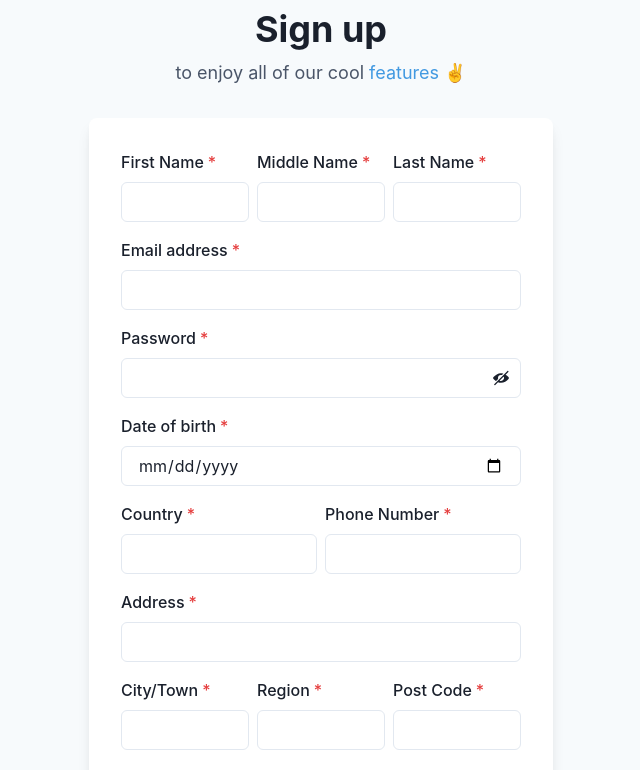
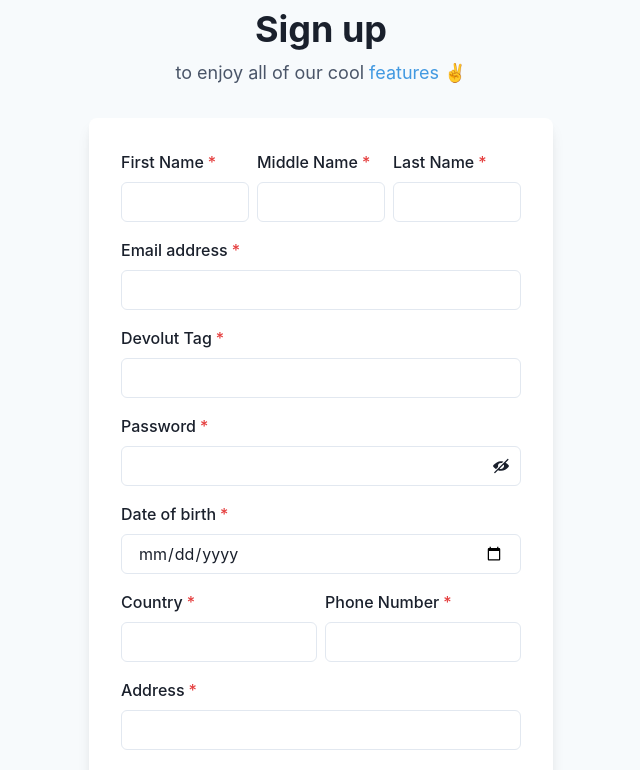
Before and after one commit to codingburgas/devolut, a Next.js app in the folder devolut-front-end/: page /sign-up in a window 1280 px wide. Shown: the top 770 px of the page, without its empty margins (319-959 px from the left). Built offline with nearby package versions, Linux system fonts and the light colour scheme; no server answers.

Commit message:
Add devolut tag into sign up

```diff
--- a/devolut-front-end/pages/sign-up.tsx
+++ b/devolut-front-end/pages/sign-up.tsx
@@ -34,7 +34,7 @@ export default function Signup() {
 
     setTimeout(async () => {
       const user = {
-        dTag: "dimi1004",
+        dTag: e.target.dTag.value,
         email: e.target.email.value,
         password: e.target.password.value,
         firstName: e.target.firstName.value,
@@ -131,6 +131,10 @@ export default function Signup() {
                 <FormControl id="email" isRequired>
                   <FormLabel>Email address</FormLabel>
                   <Input type="email" />
+                </FormControl>
+                <FormControl id="dTag" isRequired>
+                  <FormLabel>Devolut Tag</FormLabel>
+                  <Input type="text" maxLength={10} />
                 </FormControl>
                 <FormControl id="password" isRequired>
                   <FormLabel>Password</FormLabel>
```
